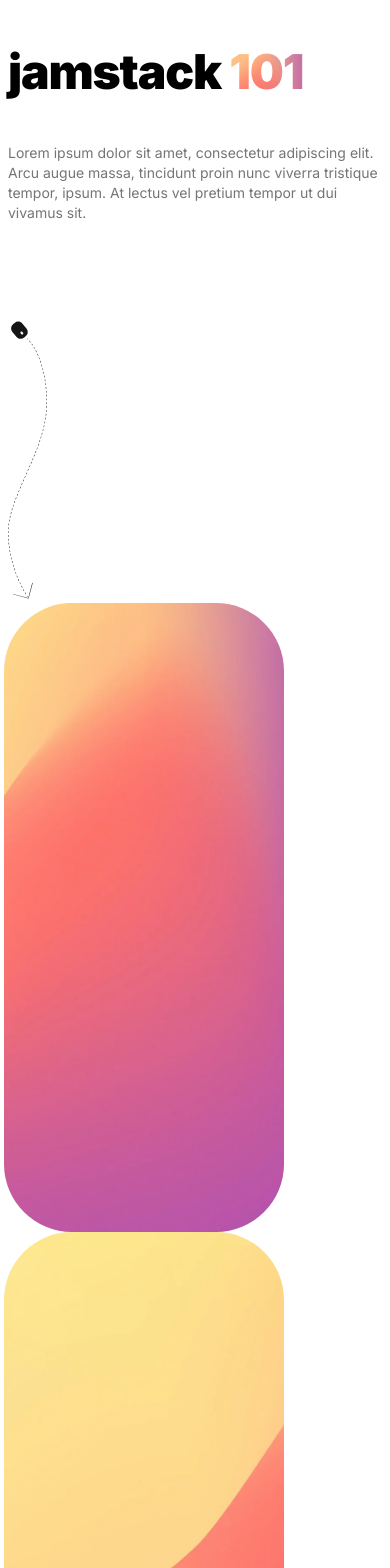
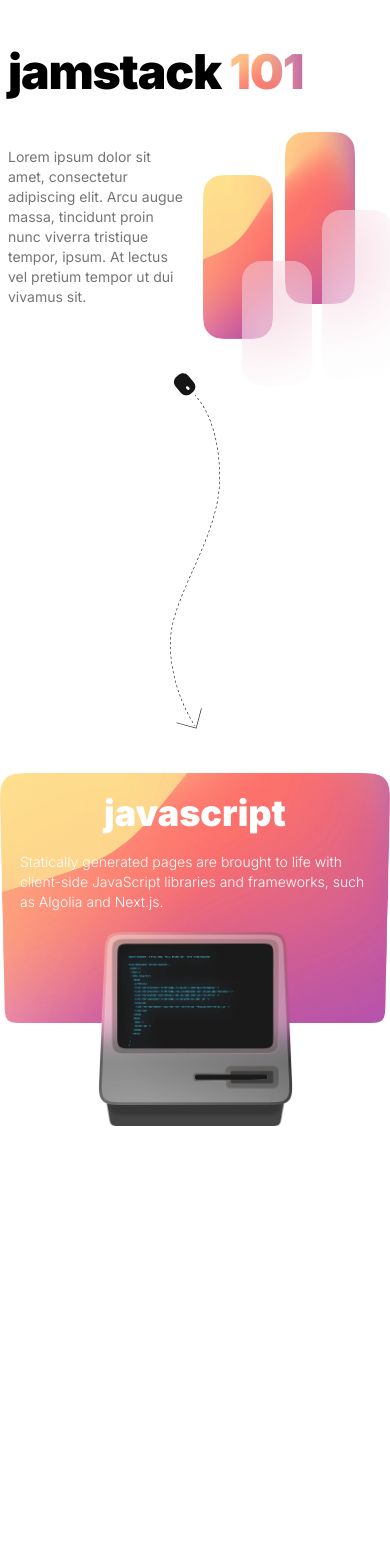
Before and after one commit to B3nten/monogram-test, a Next.js app: page / in a window 390 px wide. Shown: the top 1568 px of the page. After the commit the page ends 1126 px from the top, so only its background shows below. Built offline with nearby package versions, Linux system fonts and the light colour scheme.

Commit message:
Add responsive cards to hero

```diff
--- a/src/pages/index.tsx
+++ b/src/pages/index.tsx
@@ -10,14 +10,26 @@
             jamstack
             <span className='bg-[url(/assets/gradient.webp)] bg-[length:300px_200px] sm:bg-[length:500px_450px] lg:bg-[length:800px_600px] bg-right-top bg-clip-text text-transparent'> 101</span>
           </h1>
-          <p className='md:ml-[12vw] 2xl:ml-44 mt-11 text-sm sm:text-base lg:text-lg max-w-md sm:max-w-[549px] text-brand-gray'>
-            Lorem ipsum dolor sit amet, consectetur adipiscing elit. Arcu augue massa, tincidunt proin nunc viverra tristique tempor, ipsum. At lectus vel pretium tempor ut dui vivamus sit.
-          </p>
-          <img className='w-[10vw] lg:w-auto mt-24 md:ml-[24vw] 2xl:ml-[372]' src='/assets/mouseline.svg' />
-        </div>
-        <div>
-          <img className='w-[280px] h-[629px] object-cover object-right-top rounded-[68px] ' src='/assets/gradient.webp' />
-          <img className='w-[280px] h-[629px] object-cover object-bottom rounded-[68px] ' src='/assets/gradient.webp' />
+          <div className='grid grid-cols-2 mt-7 gap-4 lg:gap-8'>
+            <div>
+              <p className='md:ml-[12vw] 2xl:ml-44 mt-5 text-sm sm:text-base lg:text-lg max-w-md sm:max-w-[549px] text-brand-gray'>
+                Lorem ipsum dolor sit amet, consectetur adipiscing elit. Arcu augue massa, tincidunt proin nunc viverra tristique tempor, ipsum. At lectus vel pretium tempor ut dui vivamus sit.
+              </p>
+              <img className='hidden [@media_screen_and_(min-width:430px)]:block w-[10vw] lg:w-auto mt-24 mx-auto' src='/assets/mouseline.svg' />
+            </div>
+            <div className=''>
+              <div className='flex space-x-[3vw] 2xl:space-x-[46px] [@media_screen_and_(max-width:1350px)]:mt-32 [@media_screen_and_(max-width:700px)]:mt-12'>
+                <img className='w-[18vw] h-[42vw] 2xl:w-[280px] 2xl:h-[629px] rounded-[5vw] 2xl:rounded-[68px] ' src='/assets/rectangle01.webp' />
+                <img className='w-[18vw] h-[44vw] 2xl:w-[280px] 2xl:h-[670px] rounded-[5vw] 2xl:rounded-[68px] mt-[-11vw] 2xl:mt-[-171px]' src='/assets/rectangle02.webp' />
+              </div>
+              {/* hide blur cards if unsupported */}
+              <div className='flex space-x-[2.5vw] 2xl:space-x-[40px] ml-[10vw] 2xl:ml-40 opacity-0 [@supports(backdrop-filter:blur(0))]:opacity-100'>
+                <div className='w-[18vw] h-[32vw] 2xl:w-[280px] 2xl:h-[479px] rounded-[5vw] 2xl:rounded-[68px] mt-[-20vw] 2xl:mt-[-300px] shrink-0 bg-white/30 backdrop-blur-2xl' />
+                <div className='w-[18vw] h-[44vw] 2xl:w-[280px] 2xl:h-[662px] rounded-[5vw] 2xl:rounded-[68px] mt-[-33vw] 2xl:mt-[-500px] shrink-0 bg-white/30 backdrop-blur-2xl' />
+              </div>
+            </div>
+            <img className='[@media_screen_and_(min-width:430px)]:hidden col-span-2 w-[50px] mx-auto mt-[-2rem]' src='/assets/mouseline.svg' />
+          </div>
         </div>
       </section>
 
```
Also changed, not shown: public/assets/rectangle01.webp (added), public/assets/rectangle02.webp (added).
